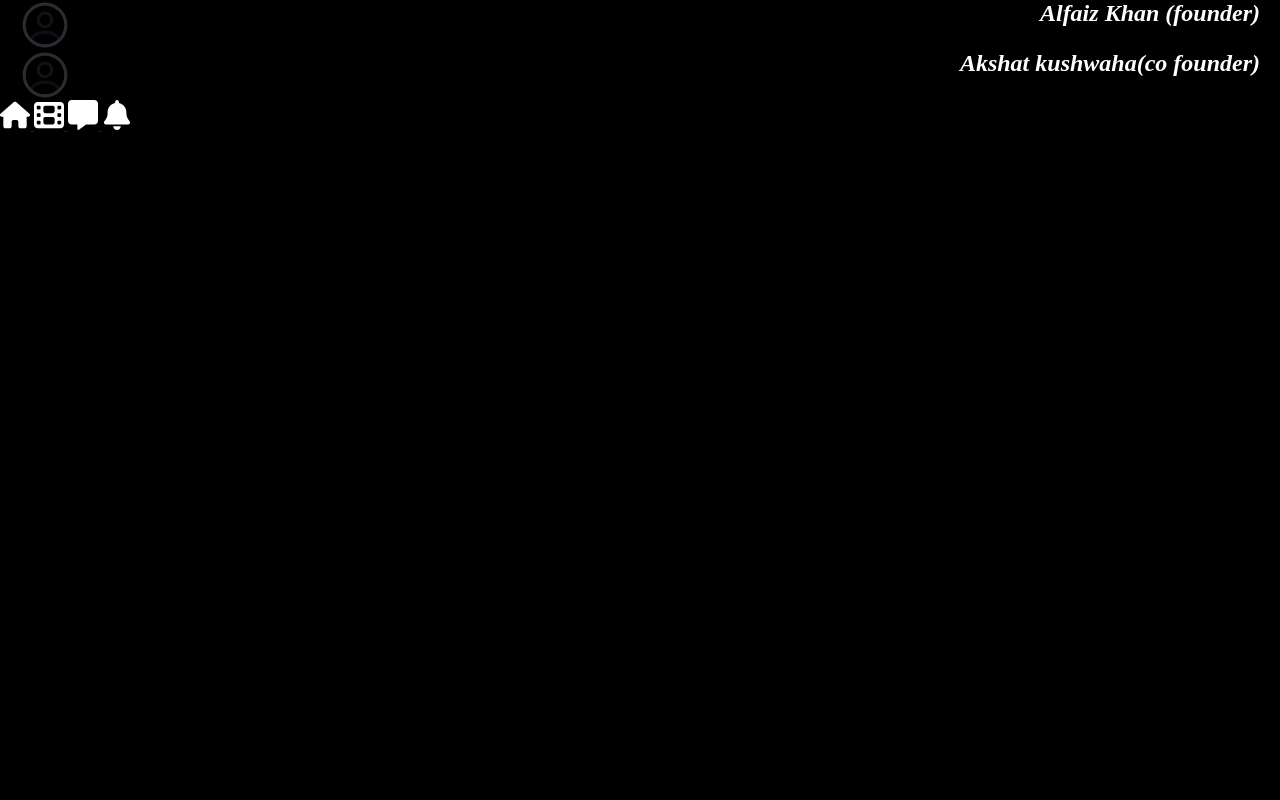
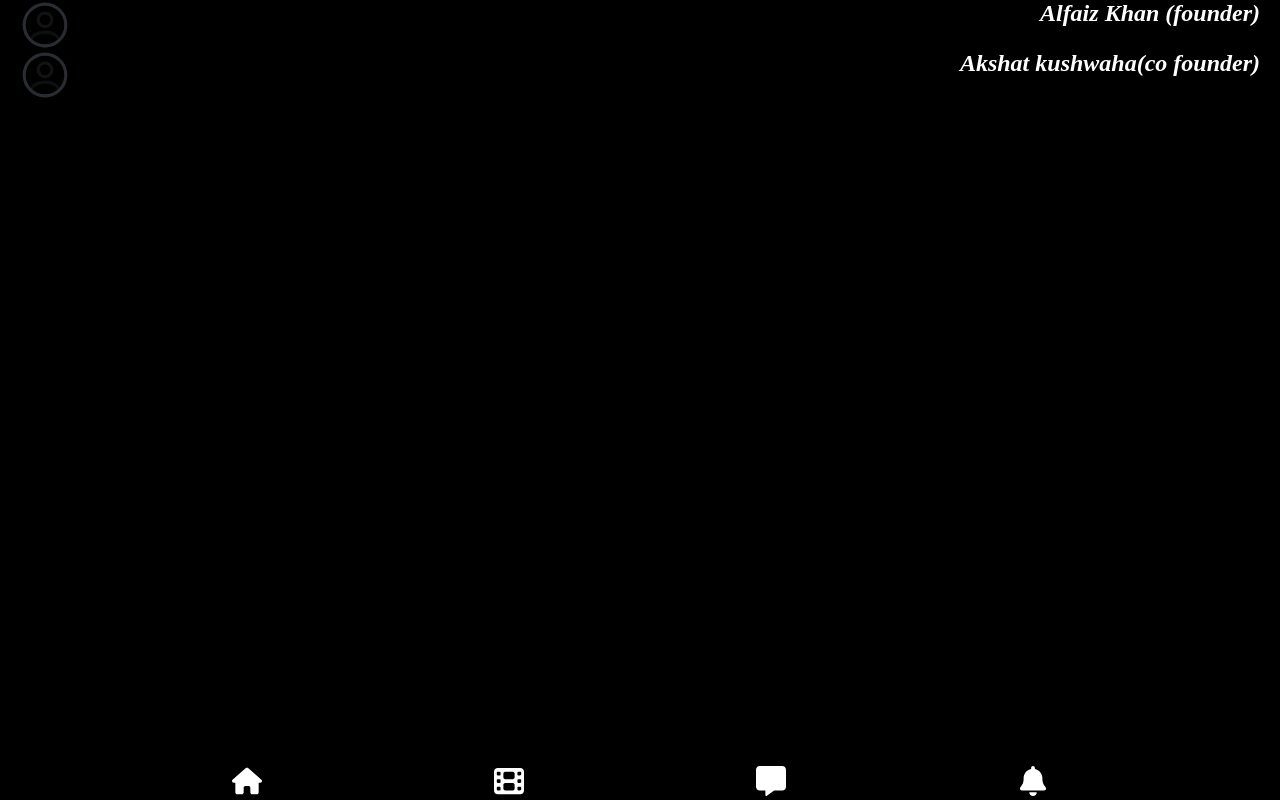
Before and after one commit to alfaiz-exe/prototype-1-main, a plain HTML site: page message.html in a window 1280 px wide. Drawn offline with Linux system fonts and the light colour scheme.

Commit message:
Update message.html

```diff
--- a/message.html
+++ b/message.html
@@ -42,7 +42,7 @@
         </div>
     </div>
 
-    <nav class="navbar navbar-expand-lg bg-body-tertiary">
+    <nav class="navbarFixed navbar-expand-lg bg-body-tertiary">
         <a class="navbar-brand" href="index.html">
             <svg class="nav-svg" xmlns="http://www.w3.org/2000/svg" viewBox="0 0 576 512">
                 <path d="M575.8 255.5c0 18-15 32.1-32 32.1h-32l.7 160.2c0 2.7-.2 5.4-.5 8.1V472c0 22.1-17.9 40-40 40H456c-1.1 0-2.2 0-3.3-.1c-1.4 .1-2.8 .1-4.2 .1H416 392c-22.1 0-40-17.9-40-40V448 384c0-17.7-14.3-32-32-32H256c-17.7 0-32 14.3-32 32v64 24c0 22.1-17.9 40-40 40H160 128.1c-1.5 0-3-.1-4.5-.2c-1.2 .1-2.4 .2-3.6 .2H104c-22.1 0-40-17.9-40-40V360c0-.9 0-1.9 .1-2.8V287.6H32c-18 0-32-14-32-32.1c0-9 3-17 10-24L266.4 8c7-7 15-8 22-8s15 2 21 7L564.8 231.5c8 7 12 15 11 24z" fill = "white"/>
```
